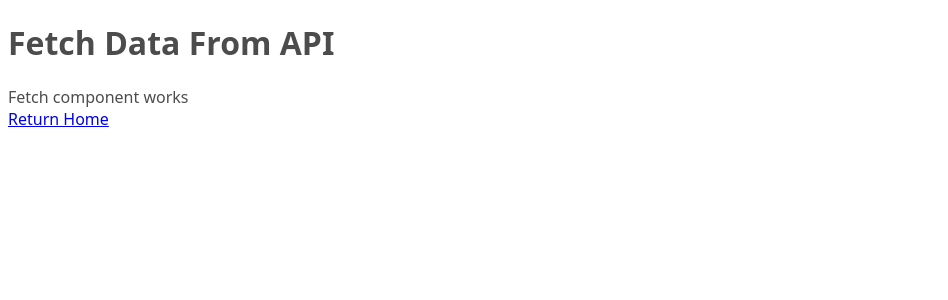
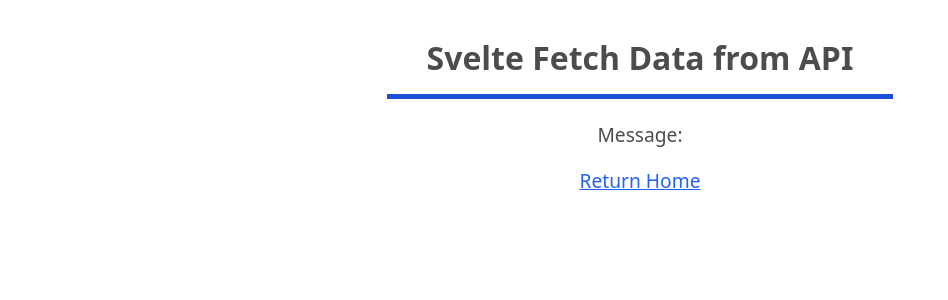
Before and after one commit to thisdot/starter.dev, a SvelteKit app in the folder starters/svelte-kit-scss/: page /api-example in a window 1280 px wide. Shown: the top 300 px of the page, without its empty margins (0-948 px from the left). Built offline with nearby package versions, Linux system fonts and the light colour scheme.

Commit message:
chore: design fetch component

```diff
--- a/starters/svelte-kit-scss/src/routes/(examples)/+layout.svelte
+++ b/starters/svelte-kit-scss/src/routes/(examples)/+layout.svelte
@@ -4,3 +4,19 @@
 		<a href="/">Return Home</a>
 	</div>
 </div>
+
+<style lang="scss">
+	div {
+        text-align: center;
+		margin: 10px 0;
+
+		a {
+			font-size: 1.2rem;
+			color: rgb(37 99 235);
+			&:hover {
+				color: rgb(30 64 175);
+				text-decoration: underline;
+			}
+		}
+	}
+</style>
--- a/starters/svelte-kit-scss/src/routes/(examples)/api-example/+page.svelte
+++ b/starters/svelte-kit-scss/src/routes/(examples)/api-example/+page.svelte
@@ -1,4 +1,36 @@
-<div>
-	<h1>Fetch Data From API</h1>
-	<div>Fetch component works</div>
+<script lang="ts">
+
+</script>
+
+<div class="fetch-container">
+    <header>
+        <h1>Svelte Fetch Data from API</h1>
+    </header>
+    <p>
+        Message:
+    </p>
 </div>
+
+<style lang="scss">
+    .fetch-container{
+        text-align: center;
+
+        header {
+            margin: 20px auto;
+            width: 40%;
+
+            h1 {
+                padding: 15px 0;
+                font-size: 2rem;
+                text-align: center;
+                border-bottom: 5px solid rgb(29 78 216);
+            }
+        }
+
+        p {
+            font-size: 1.2rem;
+            display: flex;
+            justify-content:center;
+        }
+    }
+</style>
```
